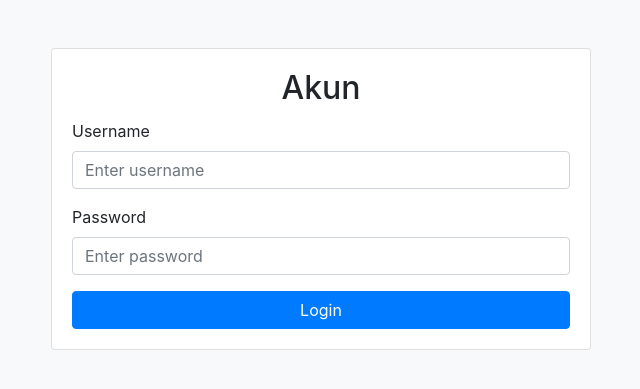
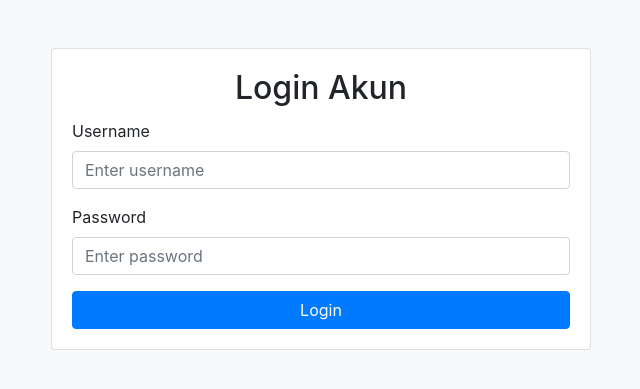
Before and after one commit to 1stind/minimarketsemesta, a Flask app: page /login in a window 1280 px wide. Shown: the top 389 px of the page, without its empty margins (319-959 px from the left). Run offline with Flask 3, Linux system fonts and the light colour scheme; parts of the project's set-up code (start-up, migrations or seed data) failed here and were passed over; some libraries are stand-ins or nearby versions.

Commit message:
update lagi

```diff
--- a/app.py
+++ b/app.py
@@ -42,7 +42,7 @@ def home():
     return redirect(url_for('login'))  # Mengarahkan ke fungsi 'login'
 
 @app.route('/login', methods=['GET', 'POST'])
-@limiter.limit("3 per minute")  # Batasan 3 permintaan per menit
+# @limiter.limit("3 per minute")  # Batasan 3 permintaan per menit
 def login():
     if request.method == 'POST':
         username = request.form.get('username')
--- a/templates/login page.html
+++ b/templates/login page.html
@@ -14,7 +14,7 @@
       <div class="col-md-6">
         <div class="card mt-5">
           <div class="card-body">
-            <h2 class="card-title text-center"> Akun</h2>
+            <h2 class="card-title text-center">Login Akun</h2>
             <form id="form-login" action="/" method="post">
               <div class="form-group">
                 <label for="username">Username</label>
```
